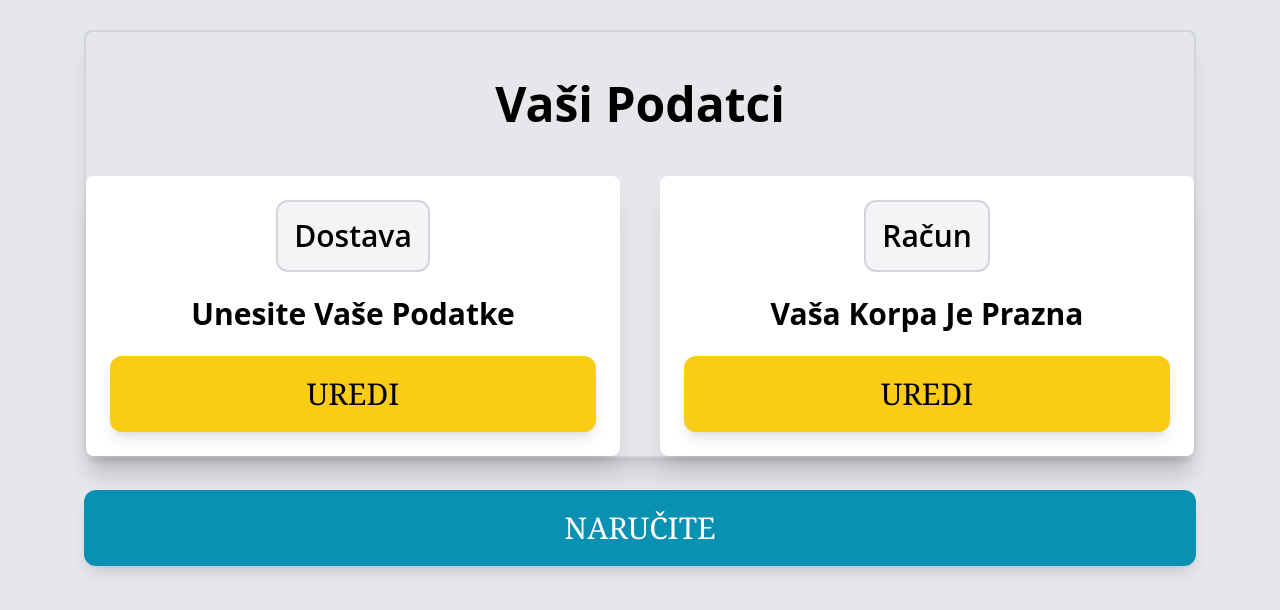
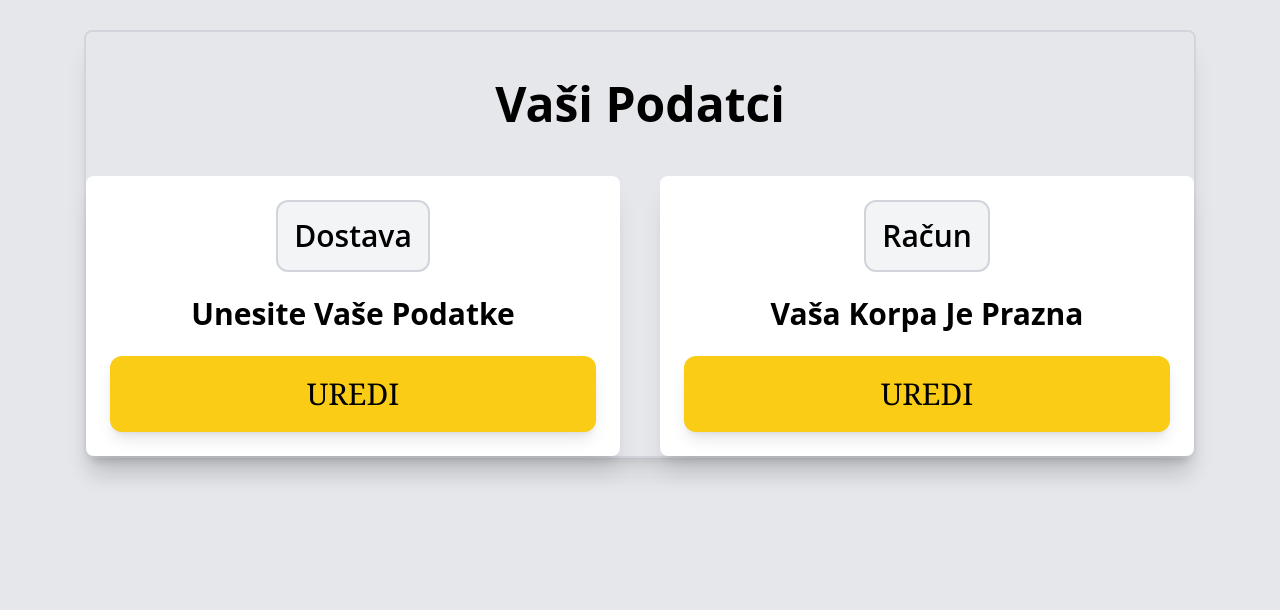
Before and after one commit to TimurSubasic/EarthSoulReact, a React (Vite) app: page /buy/confirmation in a window 1280 px wide. Shown: the top 610 px of the page. Built offline with nearby package versions, Linux system fonts and the light colour scheme.

Commit message:
redirect works?

```diff
--- a/src/pages/Confirmation.jsx
+++ b/src/pages/Confirmation.jsx
@@ -9,6 +9,17 @@ const Confirmation = () => {
     const shippingData = getShippingData()
 
     const cartData = getCartData()
+
+    const getBuyButton = () => {
+
+        if (shippingData.name != '' && cartData.totalPrice != 0) {
+
+            return <button className='text-3xl text-center py-5 w-full bg-cyan-600 rounded-xl text-white font-serif uppercase shadow-lg hover:shadow-cyan-600/30 duration-300 my-8 '>
+                naručite
+            </button>
+        }
+
+    }
 
     return (
 
@@ -134,9 +145,9 @@ const Confirmation = () => {
 
 </div>
 
-<button className='text-3xl text-center py-5 w-full bg-cyan-600 rounded-xl text-white font-serif uppercase shadow-lg hover:shadow-cyan-600/30 duration-300 my-8 '>
-    naručite
-</button>
+{
+    getBuyButton()
+}
 
 </section>
 
```
Also changed, not shown: 1 other file (tests, documents, lock files or other folders).
